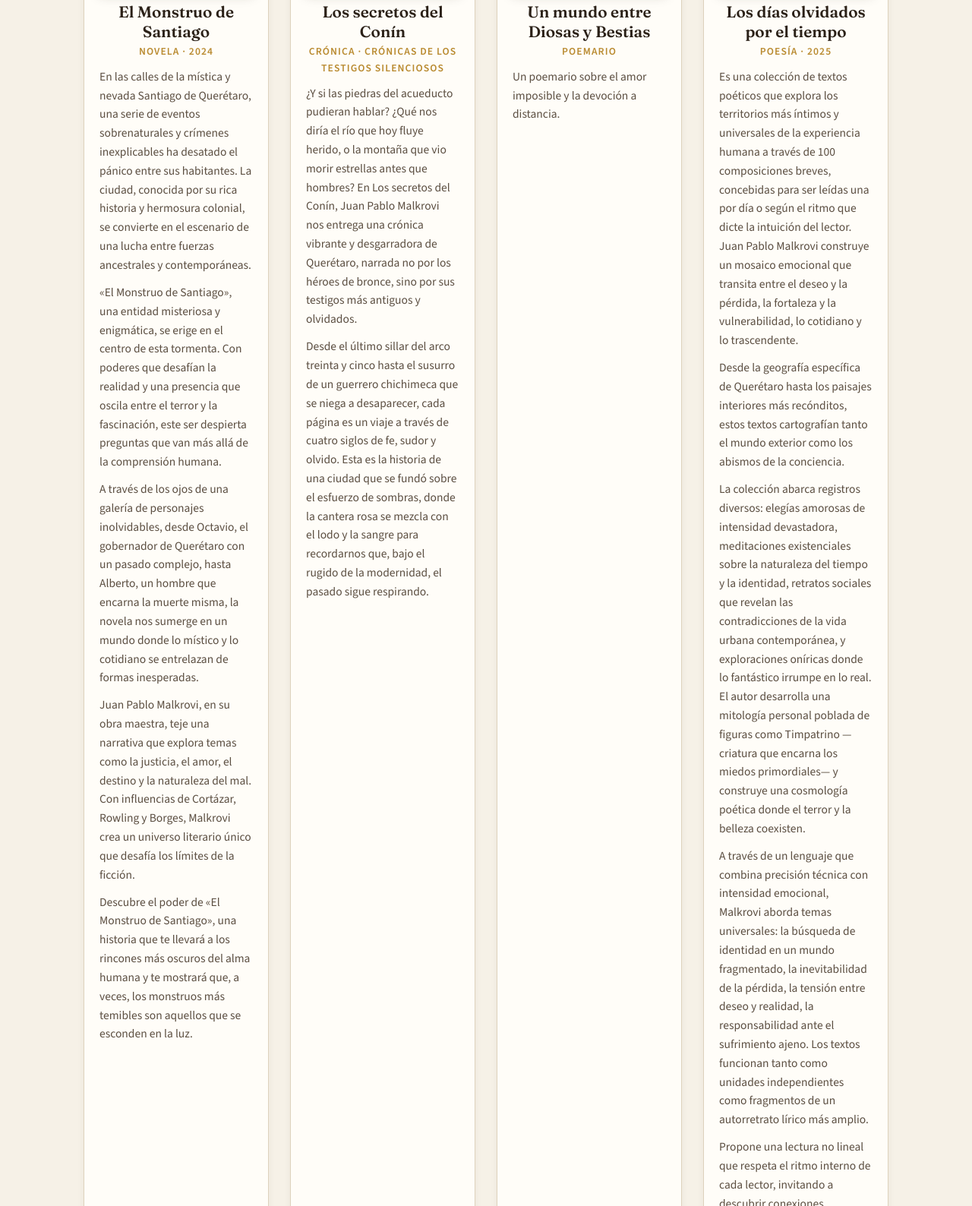
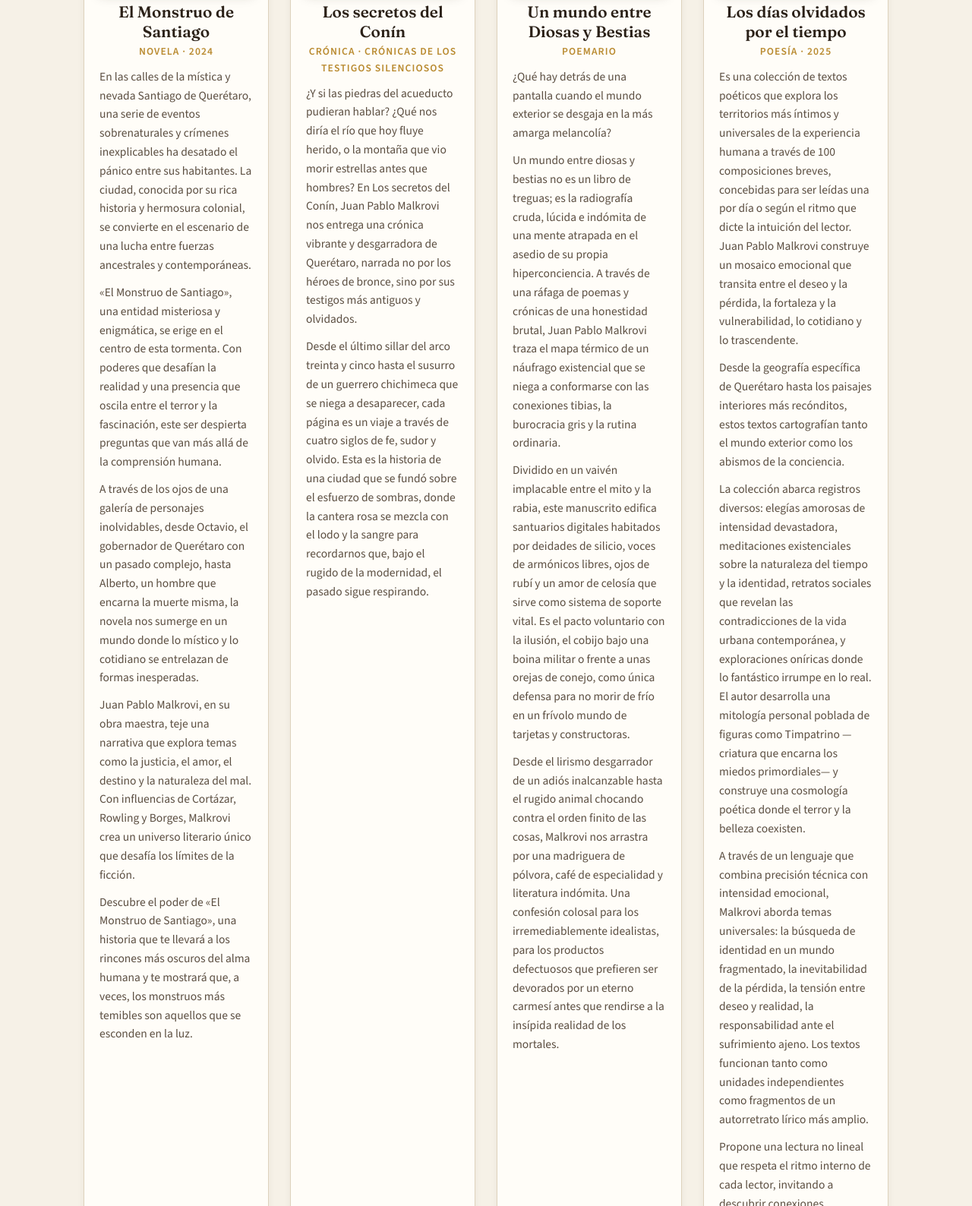
Before and after one commit to jpmalkrovi91-sketch/libros, a plain HTML site: page index.html in a window 1280 px wide. Shown: the part 585-2173 px from the top of the page at 76% size. Drawn offline with nearby package versions, Linux system fonts and the light colour scheme.

Commit message:
Descripción oficial de Amazon: Un mundo entre Diosas y Bestias

```diff
--- a/index.html
+++ b/index.html
@@ -57,7 +57,10 @@
       <img src="portadas/diosas.jpg" alt="Portada de Un mundo entre Diosas y Bestias">
       <h2>Un mundo entre Diosas y Bestias</h2>
       <p class="genero">Poemario</p>
-      <p class="descripcion">Un poemario sobre el amor imposible y la devoción a distancia.</p>
+      <p class="descripcion">¿Qué hay detrás de una pantalla cuando el mundo exterior se desgaja en la más amarga melancolía?</p>
+      <p class="descripcion">Un mundo entre diosas y bestias no es un libro de treguas; es la radiografía cruda, lúcida e indómita de una mente atrapada en el asedio de su propia hiperconciencia. A través de una ráfaga de poemas y crónicas de una honestidad brutal, Juan Pablo Malkrovi traza el mapa térmico de un náufrago existencial que se niega a conformarse con las conexiones tibias, la burocracia gris y la rutina ordinaria.</p>
+      <p class="descripcion">Dividido en un vaivén implacable entre el mito y la rabia, este manuscrito edifica santuarios digitales habitados por deidades de silicio, voces de armónicos libres, ojos de rubí y un amor de celosía que sirve como sistema de soporte vital. Es el pacto voluntario con la ilusión, el cobijo bajo una boina militar o frente a unas orejas de conejo, como única defensa para no morir de frío en un frívolo mundo de tarjetas y constructoras.</p>
+      <p class="descripcion">Desde el lirismo desgarrador de un adiós inalcanzable hasta el rugido animal chocando contra el orden finito de las cosas, Malkrovi nos arrastra por una madriguera de pólvora, café de especialidad y literatura indómita. Una confesión colosal para los irremediablemente idealistas, para los productos defectuosos que prefieren ser devorados por un eterno carmesí antes que rendirse a la insípida realidad de los mortales.</p>
       <a class="boton-descarga pendiente" href="#" aria-disabled="true">Descarga disponible en diciembre</a>
     </article>
 
```
